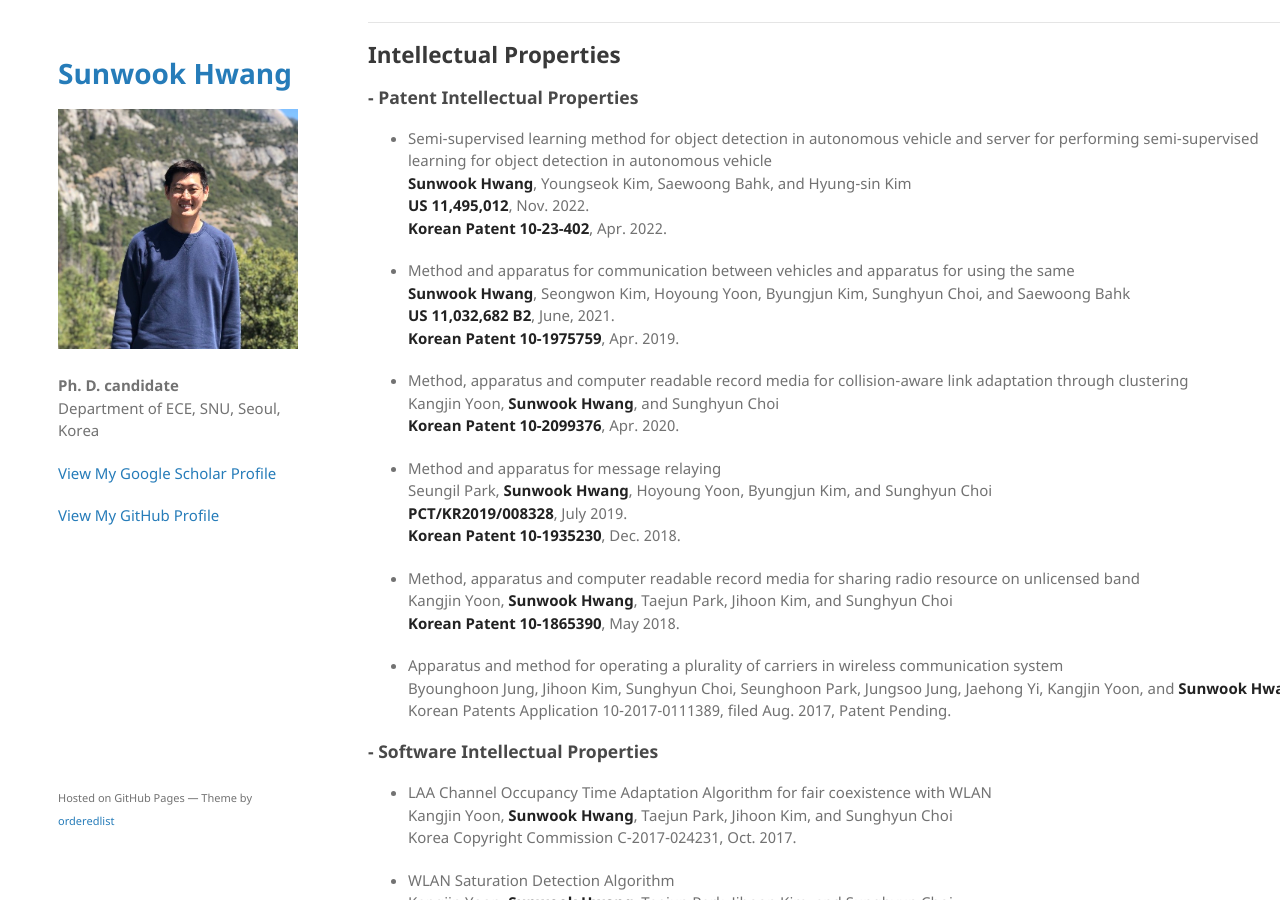
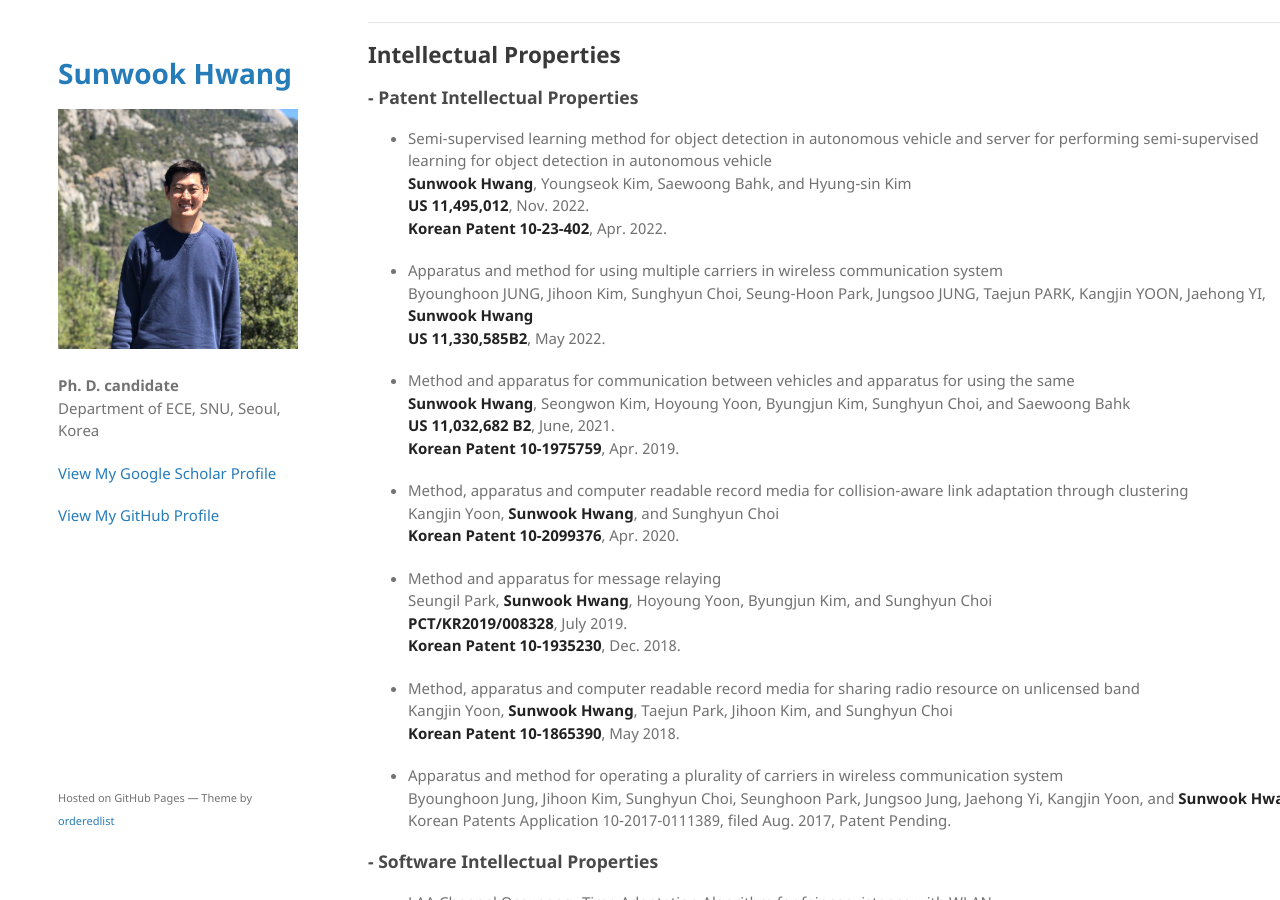
Before and after one commit to jeongjun-park/jeongjun-park.github.io, a Jekyll site: the page built from index.md, in a window 1280 px wide and 900 px high, scrolled down 1430 px. Built offline with Jekyll 4.4.1, drawn with Linux system fonts in a browser that asks for light colours; our own code applies the rules of GitHub Pages for plain Markdown files.

Commit message:
add us patent

```diff
--- a/index.md
+++ b/index.md
@@ -86,6 +86,10 @@ autonomous vehicle\
 **Sunwook Hwang**, Youngseok Kim, Saewoong Bahk, and Hyung-sin Kim\
 **US 11,495,012**, Nov. 2022.\
 **Korean Patent 10-23-402**, Apr. 2022.
+
+* Apparatus and method for using multiple carriers in wireless communication system\
+Byounghoon JUNG, Jihoon Kim, Sunghyun Choi, Seung-Hoon Park, Jungsoo JUNG, Taejun PARK, Kangjin YOON, Jaehong YI, **Sunwook Hwang**\
+**US 11,330,585B2**, May 2022.
 
 * Method and apparatus for communication between vehicles and apparatus for using the same\
 **Sunwook Hwang**, Seongwon Kim, Hoyoung Yoon, Byungjun Kim, Sunghyun Choi, and Saewoong Bahk\
```
